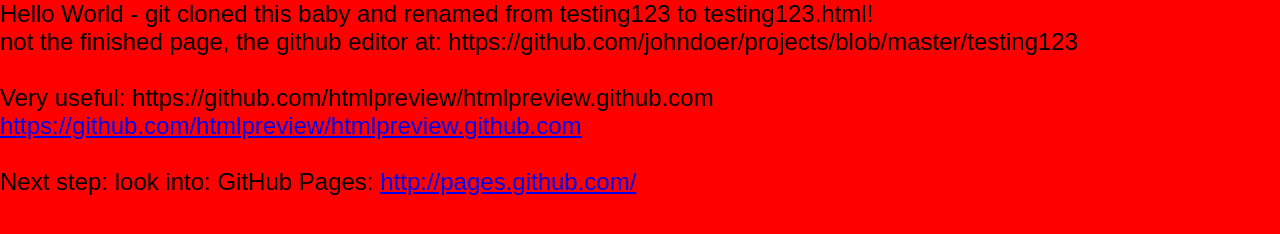
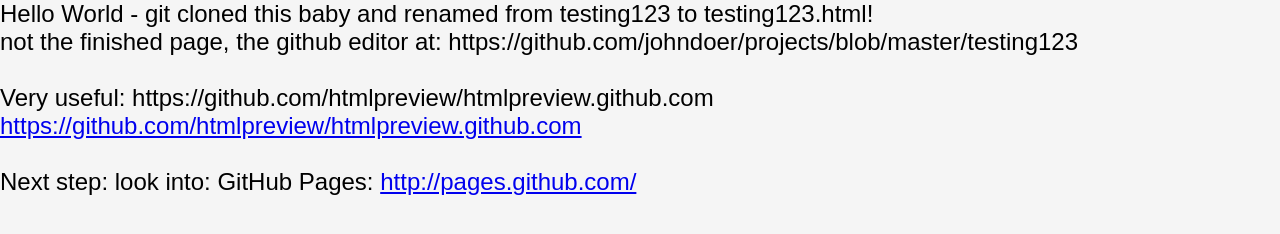
Before and after one commit to johndoer/projects, a plain HTML site: page testing123.html in a window 1280 px wide. Drawn offline with Linux system fonts and the light colour scheme.

Commit message:
whitesmoke

```diff
--- a/testing123.html
+++ b/testing123.html
@@ -10,7 +10,7 @@
 
 		* {padding:0; margin:0; box-sizing: border-box; }
 
-		body {font-family:sans-serif; height: 100vh; font-size:1.5rem; background:red}
+		body {font-family:sans-serif; height: 100vh; font-size:1.5rem; background:whitesmoke}
 		/*-apple-system,BlinkMacSystemFont,"Segoe UI",Roboto,Oxygen-Sans,Ubuntu,Cantarell,"Helvetica Neue",sans-serif;*/
 
 		main {}
```
